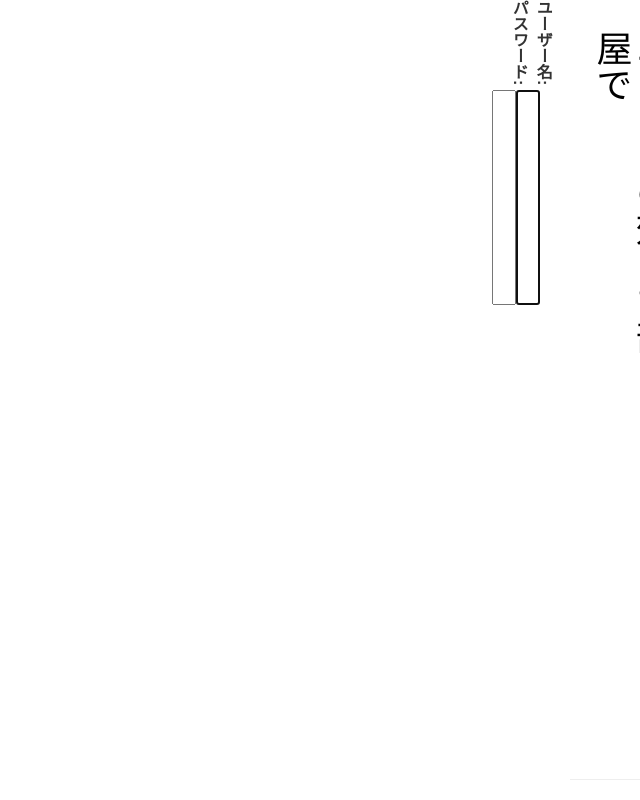
After one commit to ItohGo/my-first-blog, a Django app: page /accounts/login/ in a window 1280 px wide; the page is wider, and only the part inside the window is pictured. The commit adds this page. Shown: that part, without its empty margins (640-1280 px from the left). Run offline with Django 3.2, Linux system fonts and the light colour scheme; some libraries are stand-ins or nearby versions.

Commit message:
おまけチュートリアル終了後

```diff
--- a/blog/static/css/blog.css
+++ b/blog/static/css/blog.css
@@ -1,13 +1,12 @@
 .page-header {
-    background-color: #C25100;
     margin-top: 0;
-    padding: 20px 20px 20px 40px;
+    padding: 10px 20px 395px 20px;
 }
 
 .page-header h1, .page-header h1 a, .page-header h1 a:visited, .page-header h1 a:active {
-    color: #ffffff;
-    font-size: 36pt;
+    color: #000000;
     text-decoration: none;
+    font-family: 'Yu Mincho', 'Hiragino Mincho ProN', 'Hiragino Mincho Pro', 'HGP明朝B', serif;
 }
 
 .content {
@@ -15,11 +14,21 @@
 }
 
 h1, h2, h3, h4 {
-    font-family: 'Lobster', cursive;
+    font-family: 'Yu Mincho', 'Hiragino Mincho ProN', 'Hiragino Mincho Pro', 'HGP明朝B', serif;
+}
+
+p {
+    margin: 15px 1px 15px 20px;
+}
+
+h2, .h2 {
+    font-size: 20px;
 }
 
 .date {
     color: #828282;
+    margin-top: 0;
+    padding: 20px 0px 20px 0px;
 }
 
 .save {
@@ -31,9 +40,9 @@ h1, h2, h3, h4 {
 }
 
 .top-menu, .top-menu:hover, .top-menu:visited {
-    color: #ffffff;
-    float: right;
-    font-size: 26pt;
+    color: #777;
+    float: none;
+    font-size: 18pt;
     margin-right: 20px;
 }
 
@@ -44,3 +53,27 @@ h1, h2, h3, h4 {
 .post h2 a, .post h2 a:visited {
     color: #000000;
 }
+
+body {
+    writing-mode: vertical-rl;
+}
+
+.glyphicon {
+    position: relative;
+    top: 1px;
+    display: inline-block;
+    font-family: 'Glyphicons Halflings';
+    font-style: normal;
+    font-weight: 400;
+    line-height: 0;
+    -webkit-font-smoothing: antialiased;
+    -moz-osx-font-smoothing: grayscale;
+}
+
+input,
+textarea {
+    writing-mode: initial;
+    transform: rotate(90deg);
+    transform-origin: top left;
+    margin-right: -210px;
+}
--- a/blog/templates/blog/base.html
+++ b/blog/templates/blog/base.html
@@ -1,16 +1,22 @@
 {% load static %}
 <html>
     <head>
-        <title>Django Girls blog</title>
+        <title>comfortableroom</title>
         <link rel="stylesheet" href="//maxcdn.bootstrapcdn.com/bootstrap/3.2.0/css/bootstrap.min.css">
         <link rel="stylesheet" href="//maxcdn.bootstrapcdn.com/bootstrap/3.2.0/css/bootstrap-theme.min.css">
         <link href='//fonts.googleapis.com/css?family=Lobster&subset=latin,latin-ext' rel='stylesheet' type='text/css'>
         <link rel="stylesheet" href="{% static 'css/blog.css' %}">
     </head>
     <body>
-        <body>
         <div class="page-header">
-                <h1><a href="/">Django Girls Blog</a></h1>
+            {% if user.is_authenticated %}
+                <a href="{% url 'post_new' %}" class="top-menu"><span class="glyphicon glyphicon-plus"></span></a>
+                <a href="{% url 'post_draft_list' %}" class="top-menu"><span class="glyphicon glyphicon-edit"></span></a>
+                <p class="top-menu">Hello {{ user.username }} <small>(<a href="{% url 'logout' %}">Log out</a>)</small></p>
+            {% else %}
+                <a href="{% url 'login' %}" class="top-menu"><span class="glyphicon glyphicon-lock"></span></a>
+            {% endif %}
+                <h1><a href="/">エアコンの効いた部屋で</a></h1>
         </div>
         <div class="content container">
             <div class="row">
@@ -21,5 +27,4 @@
             </div>
         </div>
     </body>
-    </body>
 </html>
--- a/blog/templates/blog/post_list.html
+++ b/blog/templates/blog/post_list.html
@@ -3,9 +3,11 @@
 {% block content %}
     {% for post in posts %}
         <div class="post">
+<!--
             <div class="date">
                 {{ post.published_date }}
             </div>
+-->
             <h2><a href="{% url 'post_detail' pk=post.pk %}">{{ post.title }}</a></h2>
             <p>{{ post.text|linebreaksbr }}</p>
         </div>
--- /dev/null
+++ b/blog/templates/registration/login.html
@@ -0,0 +1,24 @@
+{% extends "blog/base.html" %}
+
+{% block content %}
+    {% if form.errors %}
+        <p>Your username and password didn't match. Please try again.</p>
+    {% endif %}
+
+    <form method="post" action="{% url 'login' %}">
+    {% csrf_token %}
+        <table>
+        <tr>
+            <td>{{ form.username.label_tag }}</td>
+            <td>{{ form.username }}</td>
+        </tr>
+        <tr>
+            <td>{{ form.password.label_tag }}</td>
+            <td>{{ form.password }}</td>
+        </tr>
+        </table>
+
+        <input type="submit" value="login" />
+        <input type="hidden" name="next" value="{{ next }}" />
+    </form>
+{% endblock %}
--- a/blog/urls.py
+++ b/blog/urls.py
@@ -4,4 +4,9 @@ from . import views
 urlpatterns = [
     path('', views.post_list, name='post_list'),
     path('post/<int:pk>/', views.post_detail, name='post_detail'),
+    path('post/new/', views.post_new, name='post_new'),
+    path('post/<int:pk>/edit/', views.post_edit, name='post_edit'),
+    path('drafts/', views.post_draft_list, name='post_draft_list'),
+    path('post/<pk>/publish/', views.post_publish, name='post_publish'),
+    path('post/<pk>/remove/', views.post_remove, name='post_remove'),
 ]
--- a/mysite/settings.py
+++ b/mysite/settings.py
@@ -120,3 +120,6 @@ USE_TZ = True
 
 STATIC_URL = '/static/'
 STATIC_ROOT = os.path.join(BASE_DIR, 'static')
+
+
+LOGIN_REDIRECT_URL = '/'
--- a/mysite/urls.py
+++ b/mysite/urls.py
@@ -1,22 +1,11 @@
-"""mysite URL Configuration
+from django.urls import path, include
+from django.contrib import admin
 
-The `urlpatterns` list routes URLs to views. For more information please see:
-    https://docs.djangoproject.com/en/2.2/topics/http/urls/
-Examples:
-Function views
-    1. Add an import:  from my_app import views
-    2. Add a URL to urlpatterns:  path('', views.home, name='home')
-Class-based views
-    1. Add an import:  from other_app.views import Home
-    2. Add a URL to urlpatterns:  path('', Home.as_view(), name='home')
-Including another URLconf
-    1. Import the include() function: from django.urls import include, path
-    2. Add a URL to urlpatterns:  path('blog/', include('blog.urls'))
-"""
-from django.contrib import admin
-from django.urls import path, include
+from django.contrib.auth import views
 
 urlpatterns = [
     path('admin/', admin.site.urls),
+    path('accounts/login/', views.LoginView.as_view(), name='login'),
+    path('accounts/logout/', views.LogoutView.as_view(next_page='/'), name='logout'),
     path('', include('blog.urls')),
 ]
```
Also changed, not shown: blog/forms.py (added, +8 -0 lines), blog/templates/blog/post_detail.html (+9 -0 lines), blog/templates/blog/post_draft_list.html (added, +11 -0 lines), blog/templates/blog/post_edit.html (added, +9 -0 lines), blog/views.py (+54 -0 lines). Lines whose indentation alone changed are shown as unchanged.
